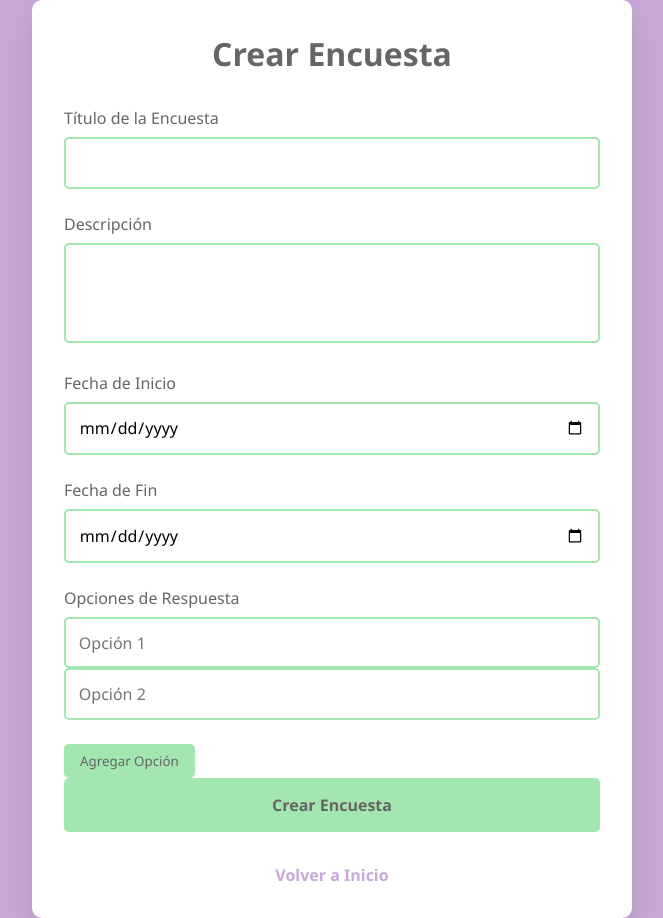
After one commit to GrMNIII/Taller-3-Ing-software, a Django app: template tevo/templates/crear_encuesta.html in a window 1280 px wide. The commit adds this page. Shown: the whole page, without its empty margins (308-971 px from the left). Run offline with Django 5.2, Linux system fonts and the light colour scheme; the template is opened without the code that fills it, so the values that code supplies are empty.

Commit message:
feat: implementar creador_home y añadir crear_encuesta view

```diff
--- a/config/urls.py
+++ b/config/urls.py
@@ -6,5 +6,6 @@ urlpatterns = [
     path('login', views.login_view, name='login'),  # Ruta para el login
     path('registro', views.crear_cuenta_view, name='registro'),  # Ruta para el registro
     path('logout/', views.logout_view, name='logout'), # Ruta para el cierre de sesión
-    path('crear_encuesta', views.logout_view, name='crear_encuesta')
+
+    path('crear_encuesta', views.crear_encuesta_view, name='crear_encuesta') #Ruta para crear encuesta
 ]
--- /dev/null
+++ b/tevo/templates/crear_encuesta.html
@@ -0,0 +1,191 @@
+<!DOCTYPE html>
+<html lang="es">
+<head>
+    <meta charset="UTF-8">
+    <meta name="viewport" content="width=device-width, initial-scale=1.0">
+    <title>Crear Encuesta</title>
+    <style>
+        * {
+            margin: 0;
+            padding: 0;
+            box-sizing: border-box;
+            font-family: 'Segoe UI', Tahoma, Geneva, Verdana, sans-serif;
+        }
+
+        body {
+            min-height: 100vh;
+            display: flex;
+            align-items: center;
+            justify-content: center;
+            background: #C8A8D6; /* Lavanda suave */
+        }
+
+        .form-container {
+            background: white;
+            padding: 2rem;
+            border-radius: 10px;
+            box-shadow: 0 15px 30px rgba(0, 0, 0, 0.1);
+            width: 90%;
+            max-width: 600px;
+        }
+
+        .form-header {
+            text-align: center;
+            margin-bottom: 2rem;
+        }
+
+        .form-header h1 {
+            color: #666;
+            font-size: 2rem;
+        }
+
+        .form-group {
+            margin-bottom: 1.5rem;
+        }
+
+        .form-group label {
+            display: block;
+            margin-bottom: 0.5rem;
+            color: #666;
+            font-size: 1rem;
+        }
+
+        .form-group input,
+        .form-group textarea {
+            width: 100%;
+            padding: 0.8rem;
+            border: 2px solid #A3E6B1; /* Verde menta */
+            border-radius: 5px;
+            font-size: 1rem;
+            transition: border-color 0.3s ease;
+        }
+
+        .form-group input:focus,
+        .form-group textarea:focus {
+            outline: none;
+            border-color: #C8A8D6; /* Lavanda suave */
+        }
+
+        .form-group textarea {
+            resize: none;
+            height: 100px;
+        }
+
+        .add-option-btn {
+            background: #A3E6B1; /* Verde menta */
+            border: none;
+            color: #666;
+            padding: 0.5rem 1rem;
+            border-radius: 5px;
+            cursor: pointer;
+            transition: background 0.3s ease;
+        }
+
+        .add-option-btn:hover {
+            background: #FFEBA1; /* Amarillo mantequilla */
+        }
+
+        .submit-btn {
+            width: 100%;
+            padding: 1rem;
+            background: #A3E6B1; /* Verde menta */
+            border: none;
+            border-radius: 5px;
+            color: #666;
+            font-size: 1rem;
+            font-weight: bold;
+            cursor: pointer;
+            transition: all 0.3s ease;
+        }
+
+        .submit-btn:hover {
+            transform: translateY(-2px);
+            background: #FFEBA1; /* Amarillo mantequilla */
+        }
+
+        .error-message {
+            color: #f56558; /* Rojo para errores */
+            font-size: 0.9rem;
+            margin-top: 0.5rem;
+        }
+
+        .back-link {
+            text-align: center;
+            margin-top: 2rem;
+        }
+
+        .back-link a {
+            color: #C8A8D6; /* Lavanda suave */
+            text-decoration: none;
+            font-weight: bold;
+        }
+
+        .back-link a:hover {
+            text-decoration: underline;
+        }
+    </style>
+</head>
+<body>
+    <div class="form-container">
+        <div class="form-header">
+            <h1>Crear Encuesta</h1>
+        </div>
+
+        <form method="POST" action="/crear_encuesta">
+            {% csrf_token %}
+
+            <div class="form-group">
+                <label for="titulo">Título de la Encuesta</label>
+                <input type="text" id="titulo" name="titulo" required>
+            </div>
+
+            <div class="form-group">
+                <label for="descripcion">Descripción</label>
+                <textarea id="descripcion" name="descripcion" required></textarea>
+            </div>
+
+            <div class="form-group">
+                <label for="fecha_inicio">Fecha de Inicio</label>
+                <input type="date" id="fecha_inicio" name="fecha_inicio" required>
+            </div>
+
+            <div class="form-group">
+                <label for="fecha_fin">Fecha de Fin</label>
+                <input type="date" id="fecha_fin" name="fecha_fin" required>
+            </div>
+
+            <div id="opciones-container" class="form-group">
+                <label>Opciones de Respuesta</label>
+                <input type="text" name="opciones[]" required placeholder="Opción 1">
+                <input type="text" name="opciones[]" required placeholder="Opción 2">
+            </div>
+
+            <button type="button" class="add-option-btn" onclick="agregarOpcion()">Agregar Opción</button>
+
+            <div class="form-group">
+                <button type="submit" class="submit-btn">Crear Encuesta</button>
+            </div>
+
+            {% if error %}
+                <p class="error-message">{{ error }}</p>
+            {% endif %}
+        </form>
+
+        <div class="back-link">
+            <p><a href="/">Volver a Inicio</a></p>
+        </div>
+    </div>
+
+    <script>
+        function agregarOpcion() {
+            const container = document.getElementById('opciones-container');
+            const input = document.createElement('input');
+            input.type = 'text';
+            input.name = 'opciones[]';
+            input.required = true;
+            input.placeholder = `Opción ${container.children.length + 1}`;
+            container.appendChild(input);
+        }
+    </script>
+</body>
+</html>
--- a/tevo/templates/participante_home.html
+++ b/tevo/templates/participante_home.html
@@ -24,4 +24,4 @@
 </div>
 {% endblock %}
 
-// votar y ver resultador (de las encuestas que ha votado solamente)
+// votar y ver resultado (de las encuestas que ha votado solamente)
```
Also changed, not shown: tevo/templates/creador_home.html (+126 -16 lines), tevo/views.py (+54 -0 lines).
